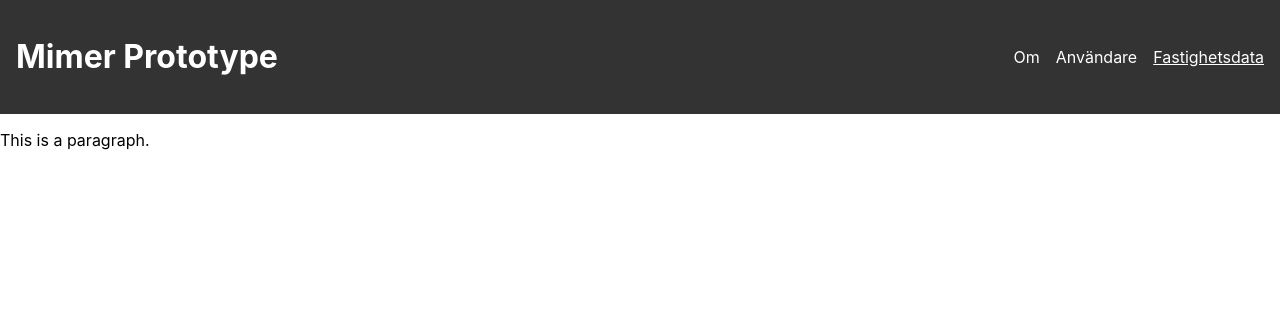
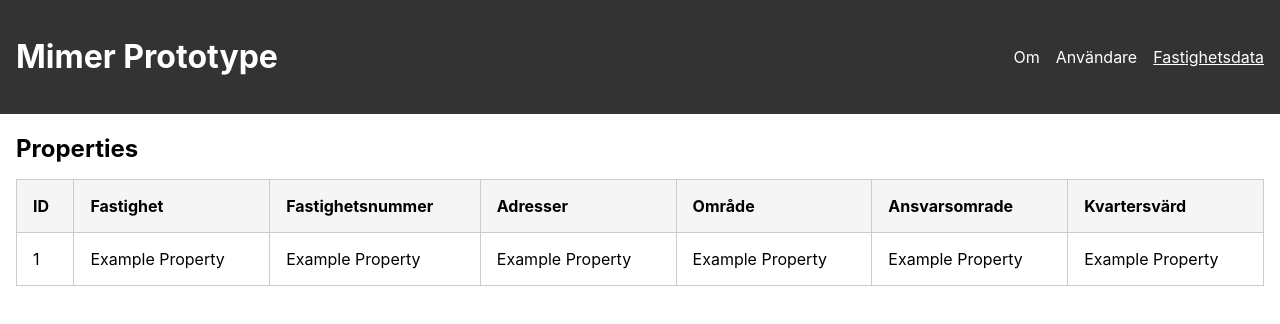
Before and after one commit to lindblomdavid/organisationalmanagement, a React (Create React App) app: page /properties in a window 1280 px wide. Shown: the top 324 px of the page. Built offline with nearby package versions, Linux system fonts and the light colour scheme; no server answers.

Commit message:
added empty Properties Table

```diff
--- a/src/components/EditAnsvarsomradeModal/EditAnsvarsomradeModal.js
+++ b/src/components/EditAnsvarsomradeModal/EditAnsvarsomradeModal.js
@@ -1,6 +1,6 @@
 import React, { useState } from 'react';
 import './EditAnsvarsomradeModal.css';
-import { deleteAnsvarsomrade, updateAnsvarsomrade } from '../../api';
+import { deleteAnsvarsomrade, updateAnsvarsomrade } from '../../apiOrg';
 
 const EditAnsvarsomradeModal = ({ selectedUser, closeModal, onUpdate }) => {
   const [ansvarsomrade, setAnsvarsomrade] = useState(
--- a/src/components/EditUserModal/EditUserModal.js
+++ b/src/components/EditUserModal/EditUserModal.js
@@ -1,6 +1,6 @@
 import React, { useState } from 'react';
 import './EditUserModal.css';
-import { updateKvartersvard } from '../../api';
+import { updateKvartersvard } from '../../apiOrg';
 
 const EditUserModal = ({ selectedUser, closeModal, onUpdate }) => {
   const [name, setName] = useState(selectedUser.kvartersvard_properties.Namn);
--- /dev/null
+++ b/src/components/Properties/Properties.css
@@ -0,0 +1,28 @@
+.properties {
+  margin: 1rem;
+}
+
+.properties h2 {
+  margin-bottom: 1rem;
+}
+
+.properties table {
+  width: 100%;
+  border-collapse: collapse;
+}
+
+.properties th,
+.properties td {
+  padding: 1rem;
+  text-align: left;
+  border: 1px solid #ccc;
+}
+
+.properties th {
+  background-color: #f5f5f5;
+  font-weight: bold;
+}
+
+.properties tr:nth-child(even) {
+  background-color: #f9f9f9;
+}
--- a/src/components/Properties/Properties.js
+++ b/src/components/Properties/Properties.js
@@ -1,11 +1,20 @@
 import React from 'react';
+import './Properties.css';
+import PropertiesTableHeader from './PropertiesHeader/PropertiesHeader';
+import PropertiesRow from './PropertiesRow/PropertiesRow';
 
-function Properties() {
+const Properties = () => {
   return (
-    <div>
-      <p>This is a paragraph.</p>
+    <div className="properties">
+      <h2>Properties</h2>
+      <table>
+        <PropertiesTableHeader />
+        <tbody>
+          <PropertiesRow />
+        </tbody>
+      </table>
     </div>
   );
-}
+};
 
 export default Properties;
--- /dev/null
+++ b/src/components/Properties/PropertiesHeader/PropertiesHeader.js
@@ -0,0 +1,17 @@
+import React from 'react';
+
+const PropertiesTableHeader = () => (
+  <thead>
+    <tr>
+      <th>ID</th>
+      <th>Fastighet</th>
+      <th>Fastighetsnummer</th>
+      <th>Adresser</th>
+      <th>Område</th>
+      <th>Ansvarsomrade</th>
+      <th>Kvartersvärd</th>
+    </tr>
+  </thead>
+);
+
+export default PropertiesTableHeader;
--- /dev/null
+++ b/src/components/Properties/PropertiesRow/PropertiesRow.js
@@ -0,0 +1,15 @@
+import React from 'react';
+
+const PropertiesRow = () => (
+  <tr>
+    <td>1</td>
+    <td>Example Property</td>
+    <td>Example Property</td>
+    <td>Example Property</td>
+    <td>Example Property</td>
+    <td>Example Property</td>
+    <td>Example Property</td>
+  </tr>
+);
+
+export default PropertiesRow;
--- a/src/components/Users/TableHeader/TableHeader.js
+++ b/src/components/Users/UserTableHeader/UserTableHeader.js
@@ -1,6 +1,6 @@
 import React from 'react';
 
-const TableHeader = ({ handleSort }) => (
+const UserTableHeader = ({ handleSort }) => (
   <thead>
     <tr>
       <th onClick={() => handleSort('ID')}>ID</th>
@@ -16,4 +16,4 @@ const TableHeader = ({ handleSort }) => (
   </thead>
 );
 
-export default TableHeader;
+export default UserTableHeader;
--- a/src/components/Users/Users.js
+++ b/src/components/Users/Users.js
@@ -1,8 +1,8 @@
 import React, { useState, useEffect } from 'react';
 import './Users.css';
-import { getUsers } from '../../api';
+import { getUsers } from '../../apiOrg';
 import EditAnsvarsomradeModal from '../EditAnsvarsomradeModal/EditAnsvarsomradeModal';
-import TableHeader from './TableHeader/TableHeader';
+import UserTableHeader from './UserTableHeader/UserTableHeader';
 import EditUserModal from '../EditUserModal/EditUserModal';
 import UserRow from './UserRow/UserRow';
 
@@ -124,7 +124,7 @@ const Users = () => {
         }}
       />
       <table>
-        <TableHeader handleSort={handleSort} />
+        <UserTableHeader handleSort={handleSort} />
         <tbody>
           {filterUsers(sortedUsers).map((user) => (
             <UserRow
```
Also changed, not shown: src/apiContechOs.js (added), src/apiOrg.js (renamed from src/api.js).
